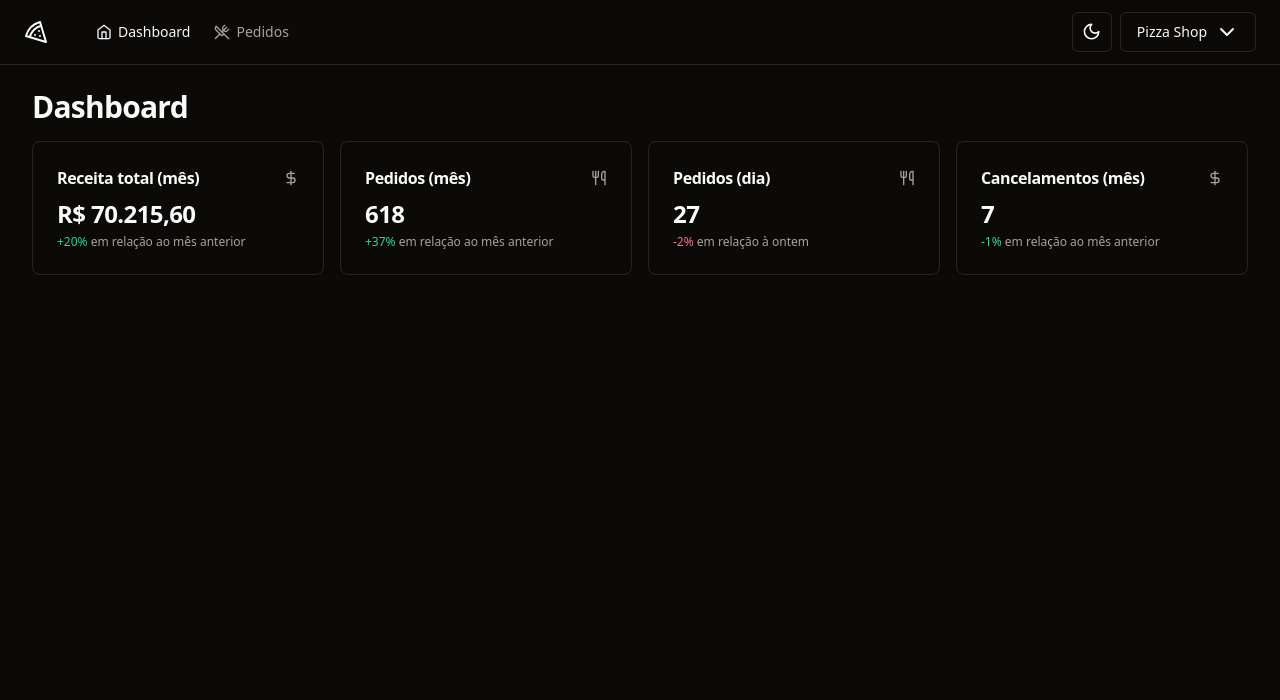
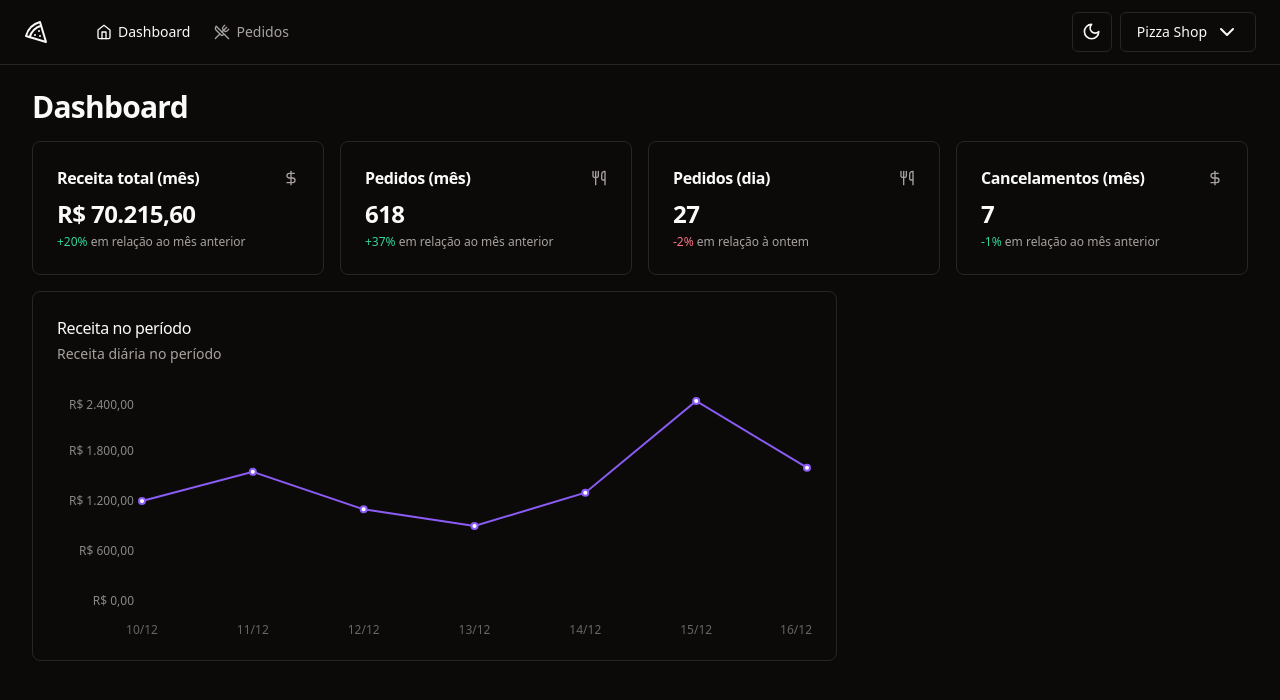
Before and after one commit to holices/pizzashop-web, a React (Vite) app: page / in a window 1280 px wide. Shown: the top 700 px of the page. Built offline with nearby package versions, Linux system fonts and the light colour scheme.

Commit message:
➕ build: Revenue graph

```diff
--- a/src/pages/app/dashboard/dashboard.tsx
+++ b/src/pages/app/dashboard/dashboard.tsx
@@ -4,6 +4,7 @@
 import { MonthCanceledOrdersAmountCard } from './month-canceled-orders-amount-card'
 import { MonthRevenueCard } from './month-revenue-card'
 import { MonthOrdersAmountCard } from './moth-orders-amount-card'
+import { RevenueChart } from './revenue-chart'
 
 export function Dashboard() {
   return (
@@ -18,6 +19,10 @@
           <DayOrdersAmountCard />
           <MonthCanceledOrdersAmountCard />
         </div>
+
+        <div className="grid grid-cols-9 gap-4">
+          <RevenueChart />
+        </div>
       </div>
     </>
   )
--- /dev/null
+++ b/src/pages/app/dashboard/revenue-chart.tsx
@@ -0,0 +1,60 @@
+import { Line, LineChart, ResponsiveContainer, XAxis, YAxis } from 'recharts'
+import colors from 'tailwindcss/colors'
+
+import {
+  Card,
+  CardContent,
+  CardDescription,
+  CardHeader,
+  CardTitle,
+} from '@/components/ui/card'
+
+const data = [
+  { date: '10/12', revenue: 1200 },
+  { date: '11/12', revenue: 1550 },
+  { date: '12/12', revenue: 1100 },
+  { date: '13/12', revenue: 900 },
+  { date: '14/12', revenue: 1300 },
+  { date: '15/12', revenue: 2400 },
+  { date: '16/12', revenue: 1600 },
+]
+
+export function RevenueChart() {
+  return (
+    <Card className="col-span-6">
+      <CardHeader className="flex-row items-center justify-between pb-8">
+        <div className="space-y-1">
+          <CardTitle className="text-base font-medium">
+            Receita no período
+          </CardTitle>
+          <CardDescription>Receita diária no período</CardDescription>
+        </div>
+      </CardHeader>
+      <CardContent>
+        <ResponsiveContainer width="100%" height={240}>
+          <LineChart data={data} style={{ fontSize: 12 }}>
+            <XAxis dataKey="date" tickLine={false} axisLine={false} dy={16} />
+            <YAxis
+              stroke="#888"
+              axisLine={false}
+              tickLine={false}
+              width={80}
+              tickFormatter={(value: number) =>
+                value.toLocaleString('pt-BR', {
+                  style: 'currency',
+                  currency: 'BRL',
+                })
+              }
+            />
+            <Line
+              type="linear"
+              strokeWidth={2}
+              dataKey="revenue"
+              stroke={colors.violet['500']}
+            ></Line>
+          </LineChart>
+        </ResponsiveContainer>
+      </CardContent>
+    </Card>
+  )
+}
```
